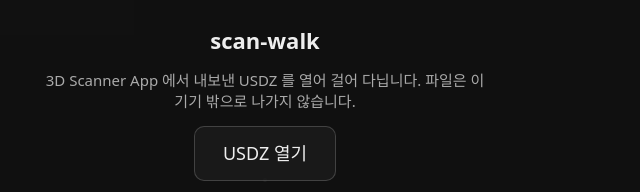
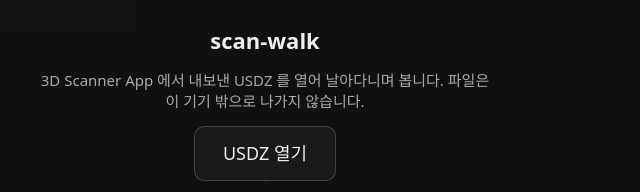
Before and after one commit to wantaekchoi/scan-walk, a plain HTML site: page index.html in a window 1280 px wide. Shown: the part 220-412 px from the top of the page, 375-1015 px from the left. Drawn offline with nearby package versions, Linux system fonts and the light colour scheme.

Commit message:
Intro: fly around, not walk

```diff
--- a/index.html
+++ b/index.html
@@ -86,7 +86,7 @@
 </div>
 <div id="intro">
   <h1>scan-walk</h1>
-  <p>3D Scanner App 에서 내보낸 USDZ 를 열어 걸어 다닙니다. 파일은 이 기기 밖으로 나가지 않습니다.</p>
+  <p>3D Scanner App 에서 내보낸 USDZ 를 열어 날아다니며 봅니다. 파일은 이 기기 밖으로 나가지 않습니다.</p>
   <button id="intro-open">USDZ 열기</button>
   <p>폰: 왼쪽 엄지로 이동, 오른쪽 엄지로 드래그해 시점. 보는 방향으로 나아갑니다.<br>
      PC: 파일을 끌어다 놓기. 클릭 후 마우스로 시점, WASD 로 보는 방향 이동, Space/E 위로, Shift/Q 아래로.<br>
```
